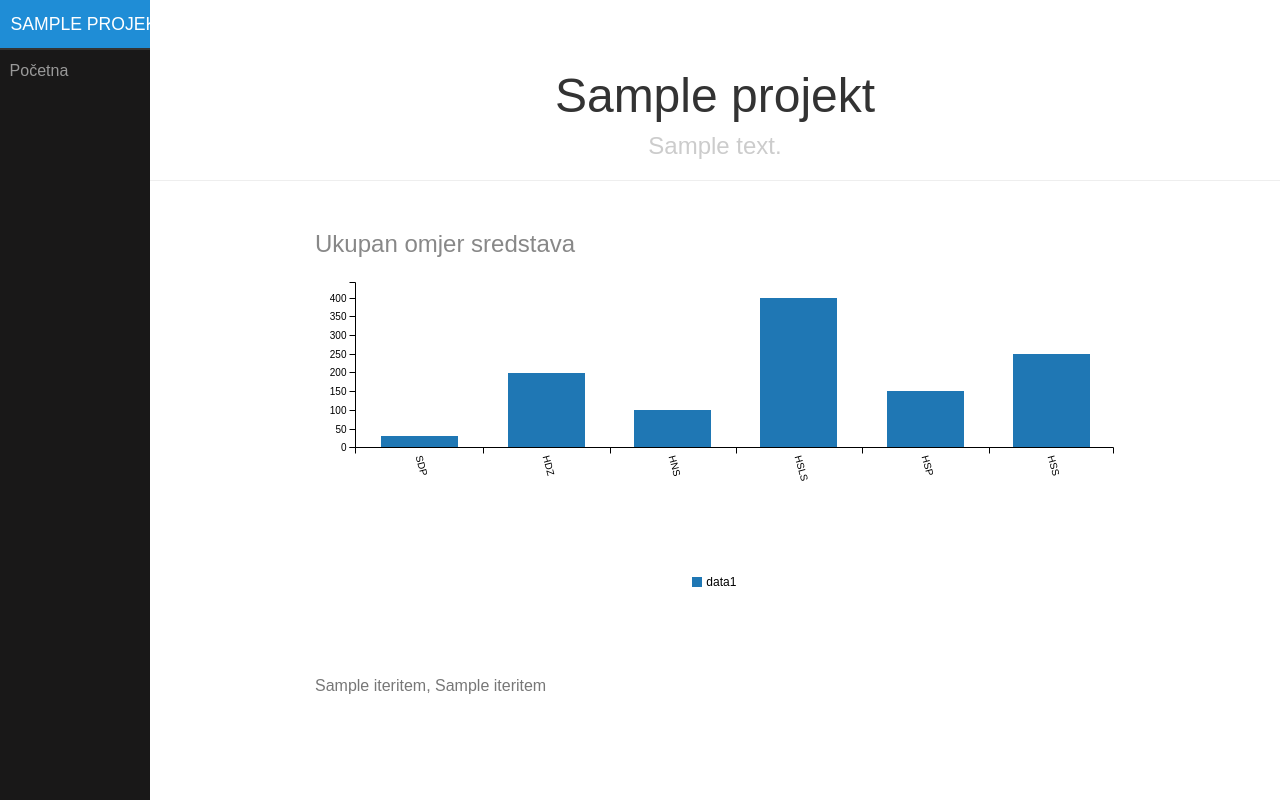
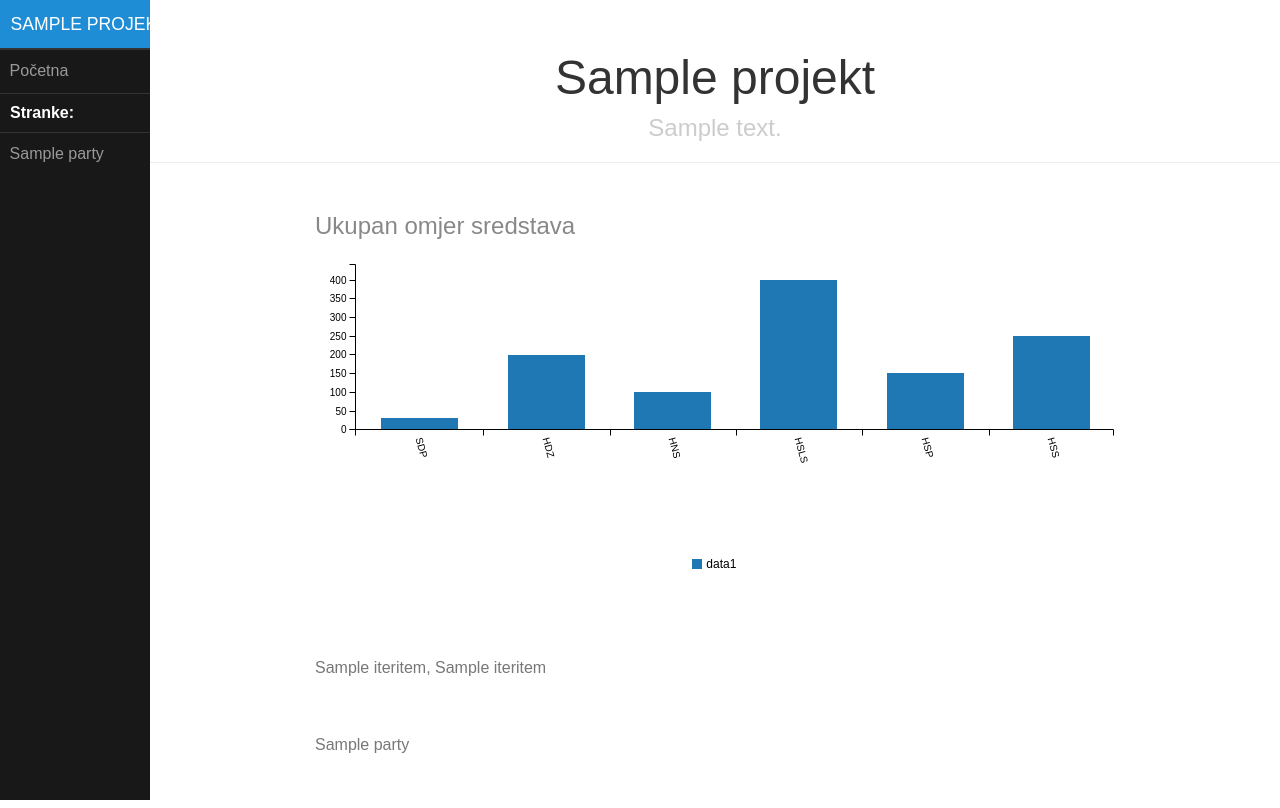
Before and after one commit to ntuckovic/fps, a Django app: template fps_glavni/templates/index.html in a window 1280 px wide. Run offline with Django 3.2, Linux system fonts and the light colour scheme; the template is opened without the code that fills it: most values are stand-ins (such as "Sample title", 1, 10 or a date in 2020).

Commit message:
party_menu inicijalno

```diff
--- /dev/null
+++ b/fps_glavni/static/css/custom.css
@@ -0,0 +1,5 @@
+#party_divider{
+	font-weight: 700;
+	padding: 10px;
+	color: #FFFFFF;
+}
--- a/fps_glavni/templates/base.html
+++ b/fps_glavni/templates/base.html
@@ -24,7 +24,10 @@
 			<link href="{% static 'deps/c3/c3.min.css' %}" rel="stylesheet" type="text/css">
 			<!-- Load d3.js and c3.js -->
 			<script src="{% static 'deps/c3/d3.min.js' %}" charset="utf-8"></script>
-			g<script src="{% static 'deps/c3/c3.min.js' %}"></script>
+			<script src="{% static 'deps/c3/c3.min.js' %}"></script>
+
+
+			<link href="{% static 'css/custom.css' %}" rel="stylesheet" type="text/css">
 	    {% endblock %}
 	    {% block head-script %}
 
@@ -48,11 +51,21 @@
 
 			            <ul>
 			            	{% block linkovi %}
-			                <li class="menu-item-divided {% if ctx == 'Početna' %}pure-menu-selected{% endif %}">
-			                	<a href="{% url 'url_glavni:fps_index' %}">
-			                		Početna
-			                	</a>
-			                </li>
+				                <li class="menu-item-divided {% if ctx == 'Početna' %}pure-menu-selected{% endif %}">
+				                	<a href="{% url 'url_glavni:fps_index' %}">
+				                		Početna
+				                	</a>
+				                </li>
+				                <li class="menu-item-divided" id="party_divider">
+				                	Stranke:
+				                </li>
+			                	{% for party in parties_all %}
+				                	<li class="menu-item-divided">
+					                	<a href="#">
+					                		{{ party }}
+					                	</a>
+					                </li>
+			                	{% endfor %}
 			                {% endblock %}
 			            </ul>
 			        </div>
--- a/fps_glavni/templates/index.html
+++ b/fps_glavni/templates/index.html
@@ -14,6 +14,12 @@
         	<br>
         	{{ k }}, {{ v|safe }}
         {% endfor %}
+        <br>
+        <br>
+        {% for item in parties_all %}
+        <br>
+        	{{ item }}
+        {% endfor %}
     </p>
 {% endblock %}
 
```
Also changed, not shown: fps_glavni/views.py (+10 -0 lines).
